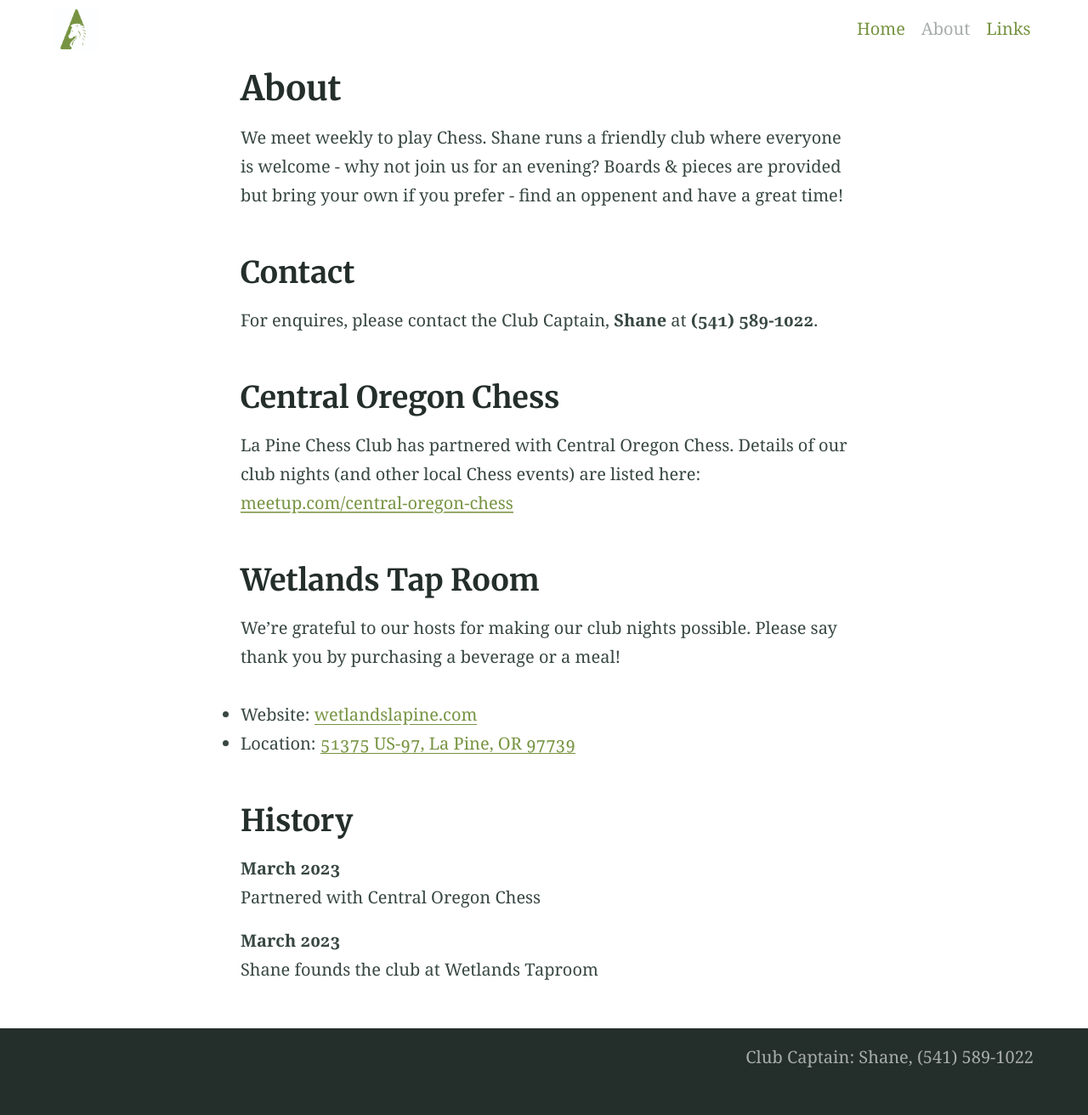
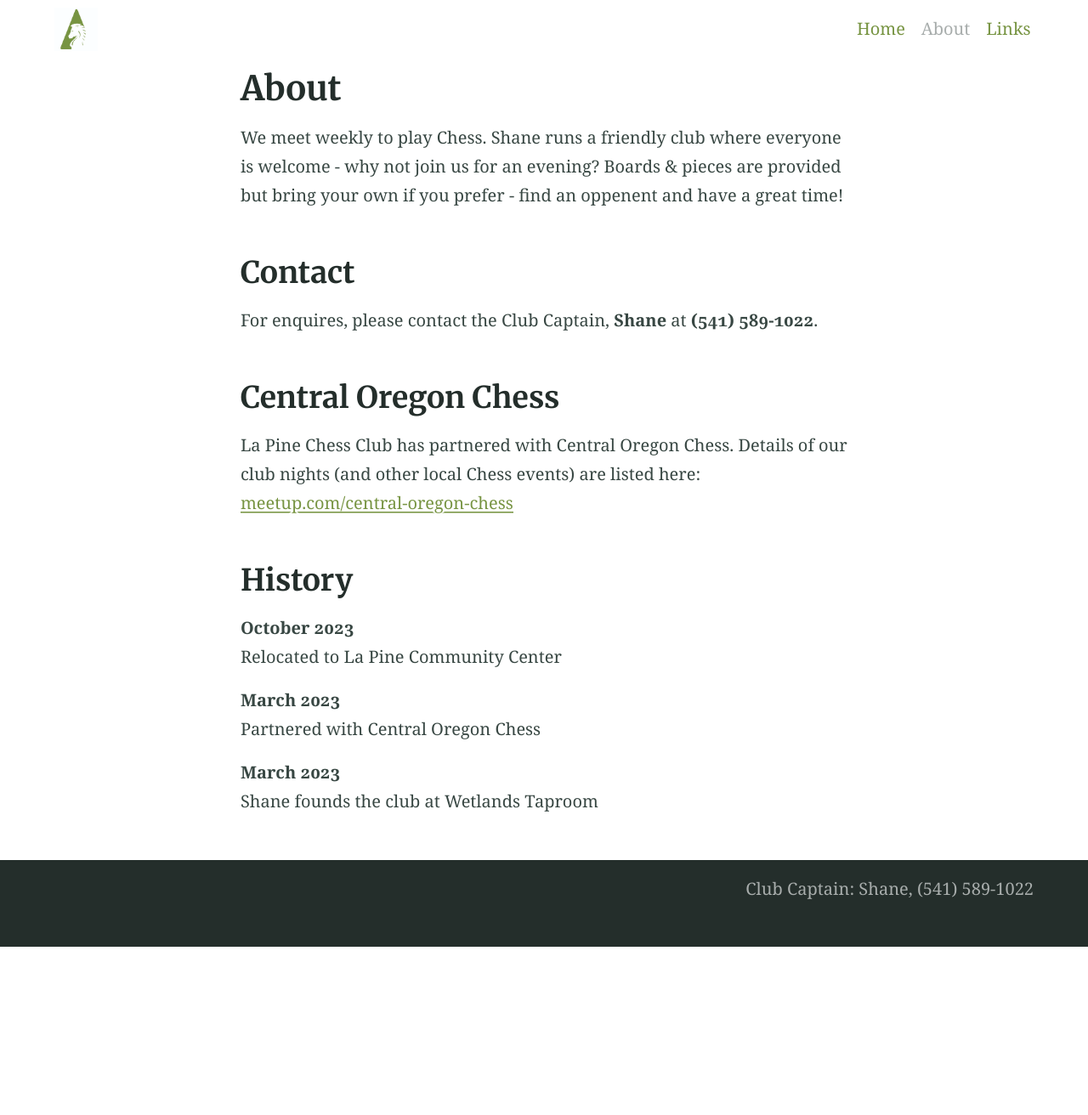
Before and after one commit to centraloregonchess/lapinechess.github.io, a Jekyll site: the page built from about.md, in a window 1280 px wide. Shown: the whole page at 85% size. Built offline with Jekyll 4.4.1, drawn with Linux system fonts in a browser that asks for light colours; after the commit the page ends 1114 px from its top, so only the background shows below that.

Commit message:
Relocate to la pine community center

```diff
--- a/about.md
+++ b/about.md
@@ -15,22 +15,16 @@ La Pine Chess Club has partnered with Central Oregon Chess. Details of our club
 nights (and other local Chess events) are listed here: [meetup.com/central-oregon-chess][meetup]
 
 
-## Wetlands Tap Room
-We're grateful to our hosts for making our club nights possible. Please say
-thank you by purchasing a beverage or a meal!
-
-*   Website: [wetlandslapine.com][wetlands]
-*   Location: [51375 US-97, La Pine, OR 97739][wetlandsmap]
 
 ## History
 
 <dl>
+    <dt>October 2023</dt>
+    <dd>Relocated to La Pine Community Center</dd>
     <dt>March 2023</dt>
     <dd>Partnered with Central Oregon Chess</dd>
     <dt>March 2023</dt>
     <dd>Shane founds the club at Wetlands Taproom</dd>
 </dl>
 
-[wetlands]: http://wetlandslapine.com/
-[wetlandsmap]: https://goo.gl/maps/KXoJ78rZE53UXETe8
 [meetup]: https://www.meetup.com/central-oregon-chess/
```
